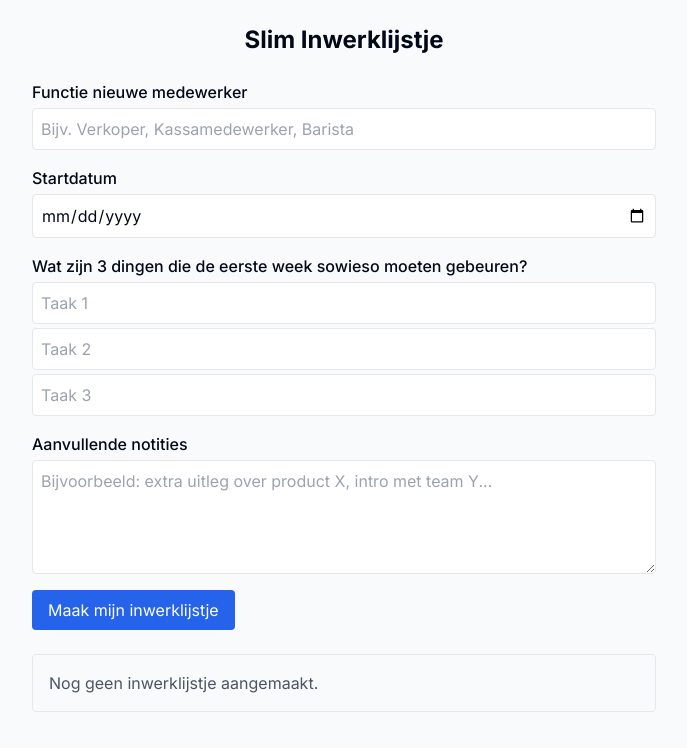
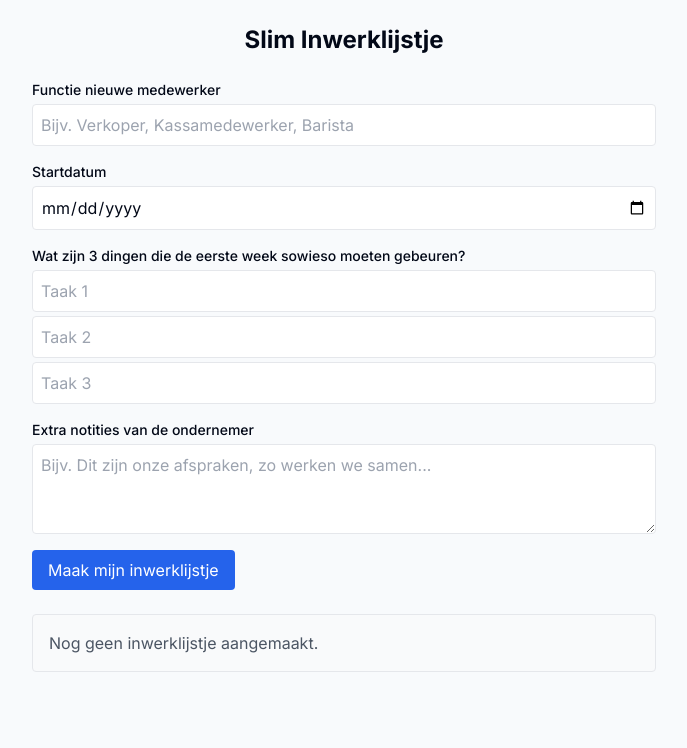
Before and after one commit to DebbieKloos/inwerklijstje, a React (Vite) app: page / in a window 1280 px wide. Shown: the top 748 px of the page, without its empty margins (296-983 px from the left). Built offline with nearby package versions, Linux system fonts and the light colour scheme.

Commit message:
Update InputWizard.tsx

```diff
--- a/src/components/InputWizard.tsx
+++ b/src/components/InputWizard.tsx
@@ -1,24 +1,20 @@
 import React, { useState } from 'react';
-import { FormData } from '../App';
+import { generateChecklist } from '../lib/sorter';
 
 interface InputWizardProps {
-  onSubmit: (data: FormData) => void;
+  onSubmit: (data: any) => void;
 }
 
 function InputWizard({ onSubmit }: InputWizardProps) {
-  const [formData, setFormData] = useState<FormData>({
+  const [formData, setFormData] = useState({
     functie: '',
     startdatum: '',
-    taken: ['', '', ''],
-    notities: ''
+    taken: ['', '', ''], // drie taakvelden
+    notities: ''         // apart notitieveld
   });
 
-  const handleChange = (
-    e: React.ChangeEvent<HTMLInputElement | HTMLTextAreaElement>,
-    index?: number
-  ) => {
+  const handleChange = (e: React.ChangeEvent<HTMLInputElement | HTMLTextAreaElement>, index?: number) => {
     const { name, value } = e.target;
-
     if (name === 'taak' && index !== undefined) {
       const updatedTaken = [...formData.taken];
       updatedTaken[index] = value;
@@ -30,25 +26,26 @@ function InputWizard({ onSubmit }: InputWizardProps) {
 
   const handleSubmit = (e: React.FormEvent) => {
     e.preventDefault();
-    onSubmit(formData);
+    const checklist = generateChecklist(formData.taken, formData.startdatum, formData.notities);
+    onSubmit(checklist);
   };
 
   return (
     <form onSubmit={handleSubmit} className="space-y-4">
       <div>
-        <label className="block font-medium">Functie nieuwe medewerker</label>
+        <label className="block text-sm font-medium">Functie nieuwe medewerker</label>
         <input
           type="text"
           name="functie"
-          placeholder="Bijv. Verkoper, Kassamedewerker, Barista"
           value={formData.functie}
           onChange={handleChange}
+          placeholder="Bijv. Verkoper, Kassamedewerker, Barista"
           className="mt-1 block w-full border rounded p-2"
         />
       </div>
 
       <div>
-        <label className="block font-medium">Startdatum</label>
+        <label className="block text-sm font-medium">Startdatum</label>
         <input
           type="date"
           name="startdatum"
@@ -59,31 +56,29 @@ function InputWizard({ onSubmit }: InputWizardProps) {
       </div>
 
       <div>
-        <label className="block font-medium">
-          Wat zijn 3 dingen die de eerste week sowieso moeten gebeuren?
-        </label>
+        <label className="block text-sm font-medium">Wat zijn 3 dingen die de eerste week sowieso moeten gebeuren?</label>
         {formData.taken.map((taak, index) => (
           <input
             key={index}
             type="text"
             name="taak"
-            placeholder={`Taak ${index + 1}`}
             value={taak}
             onChange={(e) => handleChange(e, index)}
+            placeholder={`Taak ${index + 1}`}
             className="mt-1 block w-full border rounded p-2"
           />
         ))}
       </div>
 
       <div>
-        <label className="block font-medium">Aanvullende notities</label>
+        <label className="block text-sm font-medium">Extra notities van de ondernemer</label>
         <textarea
           name="notities"
-          placeholder="Bijvoorbeeld: extra uitleg over product X, intro met team Y..."
           value={formData.notities}
           onChange={handleChange}
+          placeholder="Bijv. Dit zijn onze afspraken, zo werken we samen..."
           className="mt-1 block w-full border rounded p-2"
-          rows={4}
+          rows={3}
         />
       </div>
 
```
